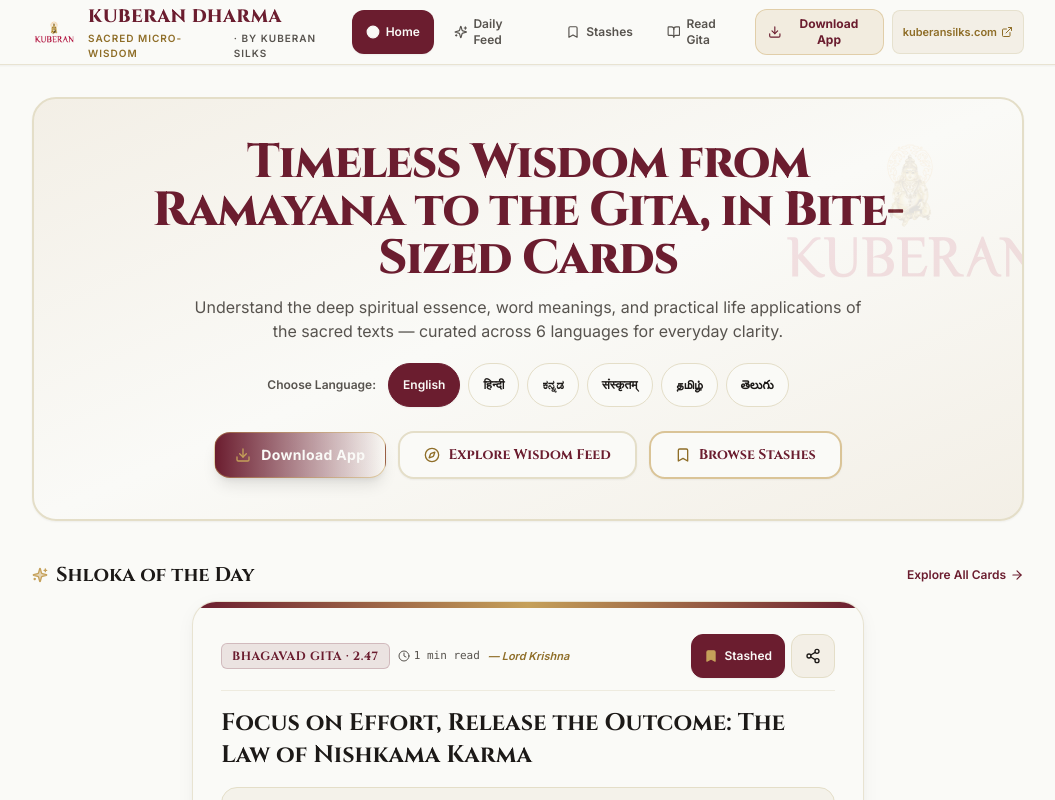
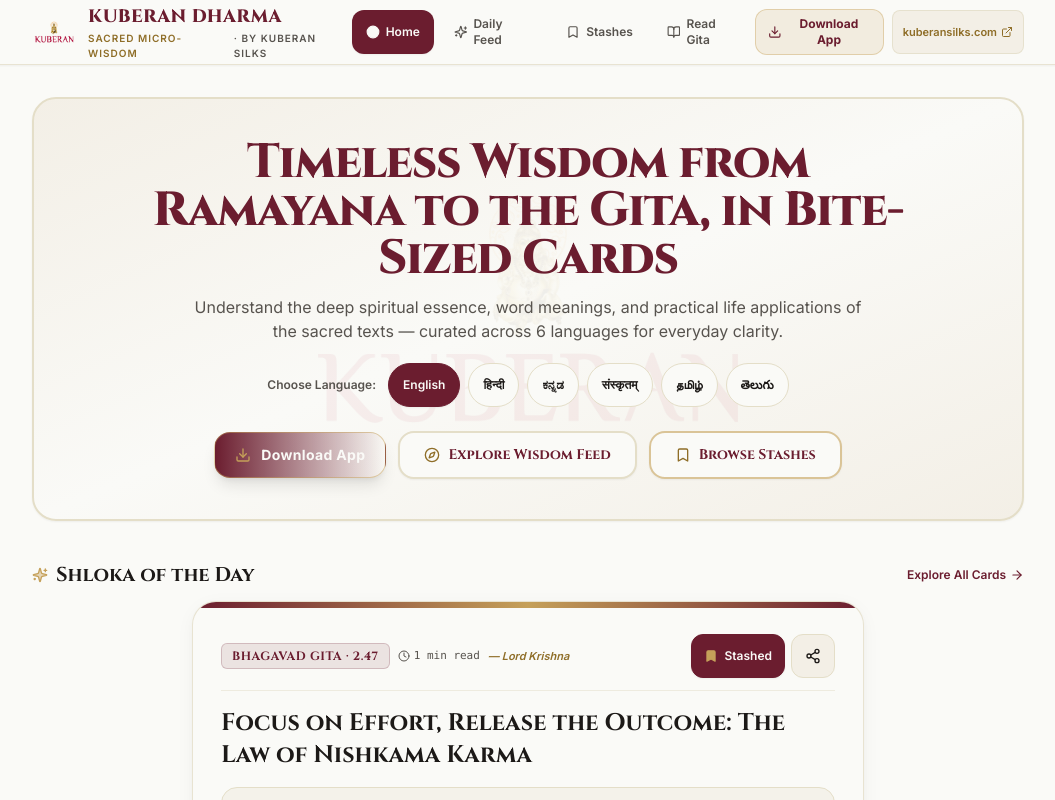
Before and after one commit to Jee1VK/kuberan-dharma-app, a Next.js app: page / in a window 1280 px wide. Shown: the top 800 px of the page, without its empty margins (112-1167 px from the left). Built offline with nearby package versions, Linux system fonts and the light colour scheme.

Commit message:
fix(ui): center and constrain Kuberan watermark inside hero card and share modal

```diff
--- a/public/sw.js
+++ b/public/sw.js
@@ -14,6 +14,8 @@ const PRECACHE_ASSETS = [
   'stashes/',
   'manifest.json',
   'images/kuberan_logo_transparent.png',
+  'images/kuberan_watermark_full.png',
+  'images/kuberan_watermark_emblem.png',
   'images/app-icon-192.png',
   'images/app-icon-512.png',
   'images/app-icon-maskable-512.png',
--- a/src/app/page.tsx
+++ b/src/app/page.tsx
@@ -31,21 +31,26 @@ export default function HomePage() {
       <main className="flex-1 max-w-5xl mx-auto w-full px-4 py-6 md:py-8 flex flex-col gap-10">
         {/* Hero Section */}
         <div className="relative rounded-3xl bg-gradient-to-br from-stitch-parchment via-stitch-ivory to-stitch-parchment border-2 border-stitch-sand p-6 md:p-10 shadow-sm overflow-hidden text-center flex flex-col items-center">
-          {/* Subtle gold emblem in background */}
-          <div className="absolute top-0 right-0 -translate-y-4 translate-x-4 opacity-10 pointer-events-none">
-            <img src={getAssetUrl('/images/kuberan_logo_transparent.png')} alt="" className="w-64 h-64" />
+          {/* Subtle Centered Kuberan Heritage Watermark */}
+          <div className="absolute inset-0 flex items-center justify-center pointer-events-none select-none overflow-hidden z-0">
+            <img
+              src={getAssetUrl('/images/kuberan_watermark_full.png')}
+              alt=""
+              aria-hidden="true"
+              className="w-full max-w-[260px] sm:max-w-[340px] md:max-w-[420px] max-h-[70%] object-contain opacity-[0.05]"
+            />
           </div>
 
-          <h1 className="font-serif font-black text-3xl md:text-5xl text-stitch-maroon tracking-tight leading-tight max-w-3xl">
+          <h1 className="relative z-10 font-serif font-black text-3xl md:text-5xl text-stitch-maroon tracking-tight leading-tight max-w-3xl">
             Timeless Wisdom from Ramayana to the Gita, in Bite-Sized Cards
           </h1>
 
-          <p className="text-sm md:text-base text-stitch-stone max-w-2xl mt-3 leading-relaxed">
+          <p className="relative z-10 text-sm md:text-base text-stitch-stone max-w-2xl mt-3 leading-relaxed">
             Understand the deep spiritual essence, word meanings, and practical life applications of the sacred texts — curated across 6 languages for everyday clarity.
           </p>
 
           {/* Language Fast-Pills */}
-          <div className="flex flex-wrap items-center justify-center gap-2 mt-5">
+          <div className="relative z-10 flex flex-wrap items-center justify-center gap-2 mt-5">
             <span className="text-xs text-stitch-stone font-semibold mr-1">Choose Language:</span>
             {languages.map((l) => (
               <button
@@ -64,7 +69,7 @@ export default function HomePage() {
           </div>
 
           {/* Hero CTAs */}
-          <div className="flex flex-wrap items-center justify-center gap-3 mt-6">
+          <div className="relative z-10 flex flex-wrap items-center justify-center gap-3 mt-6">
             <DownloadAppButton variant="hero" />
 
             <Link
--- a/src/components/card/ShareCardModal.tsx
+++ b/src/components/card/ShareCardModal.tsx
@@ -3,6 +3,7 @@
 import React, { useState } from 'react';
 import { X, Copy, Check, Share2 } from 'lucide-react';
 import { DharmaCardUnit, LanguageCode } from '../../lib/types/scripture';
+import { getAssetUrl } from '../../lib/utils/basePath';
 
 interface ShareCardModalProps {
   card: DharmaCardUnit;
@@ -68,8 +69,13 @@ export const ShareCardModal: React.FC<ShareCardModalProps> = ({ card, language,
         {/* Visual Preview Graphic Card */}
         <div className="my-4 p-5 rounded-xl bg-gradient-to-br from-stitch-parchment to-stitch-ivory border-2 border-stitch-gold/40 shadow-inner relative overflow-hidden">
           {/* Subtle gold watermark emblem */}
-          <div className="absolute top-2 right-2 opacity-15 pointer-events-none">
-            <img src="/images/kuberan_logo_transparent.png" alt="" className="w-20 h-20" />
+          <div className="absolute top-2 right-2 opacity-10 pointer-events-none select-none">
+            <img
+              src={getAssetUrl('/images/kuberan_watermark_emblem.png')}
+              alt=""
+              aria-hidden="true"
+              className="w-10 h-16 object-contain"
+            />
           </div>
 
           <div className="flex items-center justify-between mb-2">
```
Also changed, not shown: public/images/kuberan_watermark_emblem.png (added), public/images/kuberan_watermark_full.png (added).
